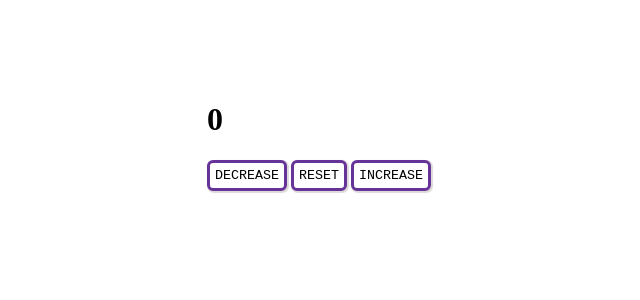
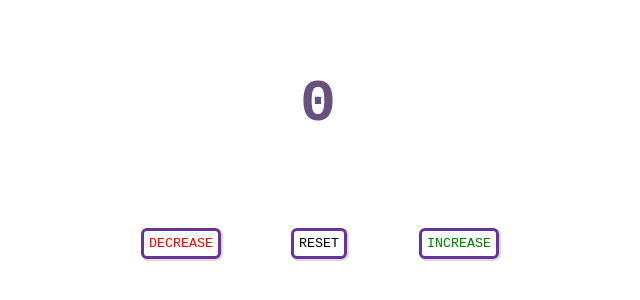
Before and after one commit to leonplatense06/web_counter, a plain HTML site: page index.html in a window 1280 px wide. Shown: the part 176-476 px from the top of the page, without its empty margins (321-961 px from the left). Drawn offline with Linux system fonts and the light colour scheme.

Commit message:
position and style of the buttons

```diff
--- a/index.html
+++ b/index.html
@@ -4,14 +4,15 @@
     <meta charset="UTF-8">
     <meta name="viewport" content="width=device-width, initial-scale=1.0">
     <link rel="stylesheet" href="style.css">
+    <script src="script.js" defer></script>
     <title>Counter</title>
 </head>
 <body>
     <div id="counter-body">
         <h1 id="counter">0</h1>
-        <button class="controls" id="decrease-button">DECREASE</button>
-        <button class="controls" id="reset-button">RESET</button>
-        <button class="controls" id="increase-button">INCREASE</button>
+        <button class="controls" id="decrease-button" onclick="decreaseCounter()">DECREASE</button>
+        <button class="controls" id="reset-button" onclick="resetCounter()">RESET</button>
+        <button class="controls" id="increase-button" onclick="increaseCounter()">INCREASE</button>
     </div>
 
 </body>
--- a/style.css
+++ b/style.css
@@ -27,3 +27,40 @@ body {
     transform: translate(1px, 1px);
     box-shadow: none;
 }
+
+#decrease-button {
+    color: red;
+    position: absolute;
+    margin-left: -150px;
+}
+
+#decrease-button:hover {
+    background-color: rgba(255, 0, 0, 0.349);
+}
+
+#reset-button {
+    color: black;
+}
+
+#reset-button:hover {
+    background-color: rgba(148, 148, 148, 0.699);
+}
+
+#increase-button {
+    color: green;
+    position: absolute;
+    margin-left: 72px;
+}
+
+#increase-button:hover {
+    background-color: rgba(0, 128, 0, 0.349);
+}
+
+#counter {
+    font-size: 60px;
+    font-family: monospace;
+    color: rgb(103, 81, 129);
+    position:relative;
+    left: 9px;
+    top: -50px;
+}
```
